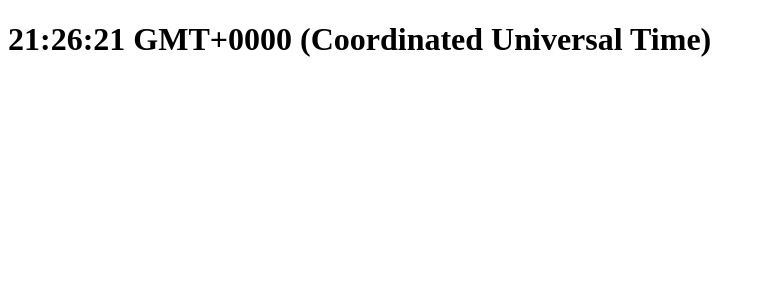
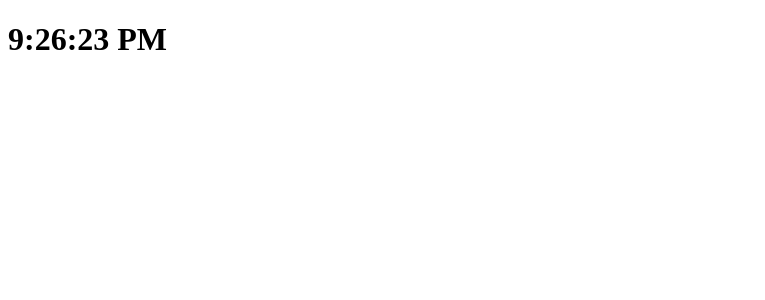
Before and after one commit to jessecaunter/timepiece, a React app: page / in a window 1280 px wide. Shown: the top 300 px of the page, without its empty margins (0-765 px from the left). Built offline with nearby package versions, Linux system fonts and the light colour scheme; the HTML template or start-up script is replaced by a standard one.

Commit message:
Simplify the way time is displayed onscreen

```diff
--- a/client/components/Clock.jsx
+++ b/client/components/Clock.jsx
@@ -12,6 +12,6 @@ export default function Clock() {
     }, [])
 
     return (
-        <h1>{date.toTimeString()}</h1>
+        <h1>{date.toLocaleTimeString()}</h1>
     )
 }
```
